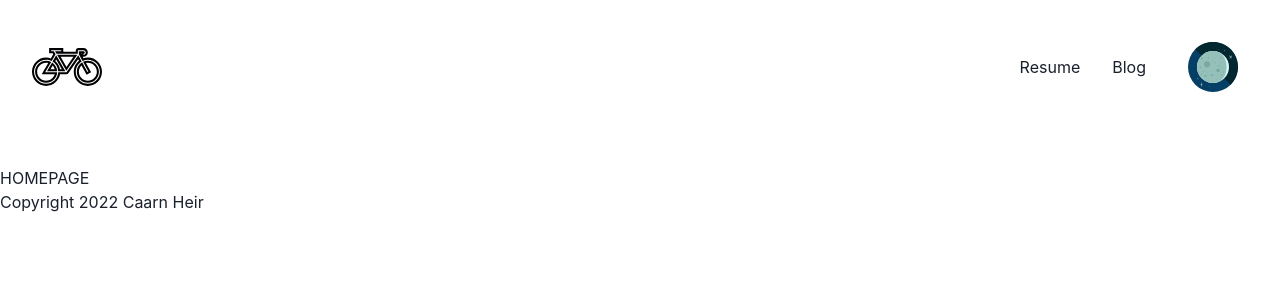
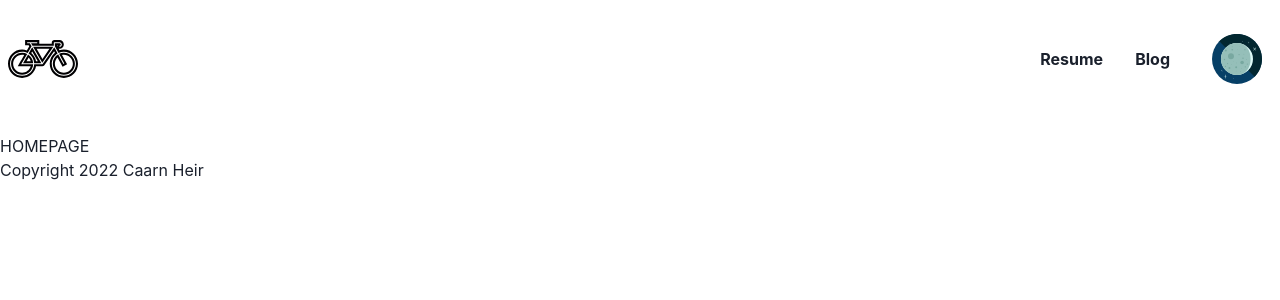
Before and after one commit to CaarnHeir/Portfolio, a Next.js app in the folder client/: page / in a window 1280 px wide. Shown: the top 300 px of the page. Built offline with nearby package versions, Linux system fonts and the light colour scheme.

Commit message:
organized navbar sub components into their own directory. Adjusted navbar font.

```diff
--- /dev/null
+++ b/client/components/NavbarSubComps/DarkMode.js
@@ -0,0 +1,19 @@
+// import React from 'react';
+import { Box, Image } from "@chakra-ui/react"
+import { useState } from 'react'
+
+const DarkMode = ({ toggleColorMode }) => {
+    const  [toggleDark, setIsDark] = useState(false)
+
+    const toggle = () => setIsDark(!toggleDark)
+
+  return (
+    <Box display={{ base: "block" }} onClick={toggleColorMode}>
+        <Box onClick= {toggle}>
+      {toggleDark ?  <Image width={70} height={50} src='/sun.svg'/>: <Image width={70} height={50} src='/moon.svg'/>}
+      </Box>
+    </Box>
+  )
+};
+
+export default DarkMode;
--- a/client/components/MenuItem.js
+++ b/client/components/NavbarSubComps/MenuItem.js
@@ -3,7 +3,7 @@ import { Link, Text } from "@chakra-ui/react";
 const MenuItem = ({ children, isLast, to = "/", ...rest }) => {
     return (
       <Link href={to}>
-        <Text display="block" {...rest}>
+        <Text display="block" fontWeight='bold' {...rest}>
           {children}
         </Text>
       </Link>
--- a/client/components/MenuLinks.js
+++ b/client/components/NavbarSubComps/MenuLinks.js
@@ -1,9 +1,10 @@
 // import React from 'react';
-import { Stack, Box } from '@chakra-ui/react'
-import { Image } from '@chakra-ui/react';
+import { Stack, Box} from '@chakra-ui/react'
 import { useColorMode } from '@chakra-ui/react';
+import { useState } from 'react';
 
 import MenuItem from './MenuItem'
+import DarkMode from './DarkMode';
 
 const MenuLinks = ({ isOpen }) => {
   const { toggleColorMode } = useColorMode();
@@ -20,7 +21,7 @@ const MenuLinks = ({ isOpen }) => {
     >
     <MenuItem to="/resume">Resume</MenuItem>
     <MenuItem to="/blog">Blog</MenuItem>
-    <button onClick={toggleColorMode}><Image width={70} height={50} src='/moon.svg'/></button>
+    <DarkMode toggleColorMode={toggleColorMode}/>
     </Stack>
     </Box>
   )
--- a/client/components/NavBarContainer.js
+++ b/client/components/NavbarSubComps/NavBarContainer.js
@@ -9,9 +9,12 @@ const NavBarContainer = ({ children, ...props }) => {
         wrap="wrap"
         w="100%"
         mb={8}
-        p={8}
-        // bg={["primary.500", "primary.500", "transparent", "transparent"]}
-        // color={["white", "white", "primary.700", "primary.700"]}
+        mt={4}
+        // bg={['blue.700', 'blue.700', 'blue.700', 'teal.700']}
+        // border='1px'
+        // borderColor='blue.700'
+        p={2}
+        // color={["black", "black", "primary.700", "primary.700"]}
         {...props}
       >
         {children}
--- a/client/components/navbar.js
+++ b/client/components/navbar.js
@@ -3,9 +3,9 @@ import React, { useState } from 'react';
 import {  Link } from '@chakra-ui/react';
 // import { useColorMode } from '@chakra-ui/react';
 
-import NavBarContainer from "./NavBarContainer";
-import MenuToggle from './MenuToggle';
-import MenuLinks from './MenuLinks';
+import NavBarContainer from "./NavbarSubComps/NavBarContainer";
+import MenuToggle from './NavbarSubComps/MenuToggle';
+import MenuLinks from './NavbarSubComps/MenuLinks';
 import Logo from './Logo';
 
 const Navbar = (props) => {
```
Also changed, not shown: client/components/NavbarSubComps/MenuToggle.js (renamed from client/components/MenuToggle.js).
